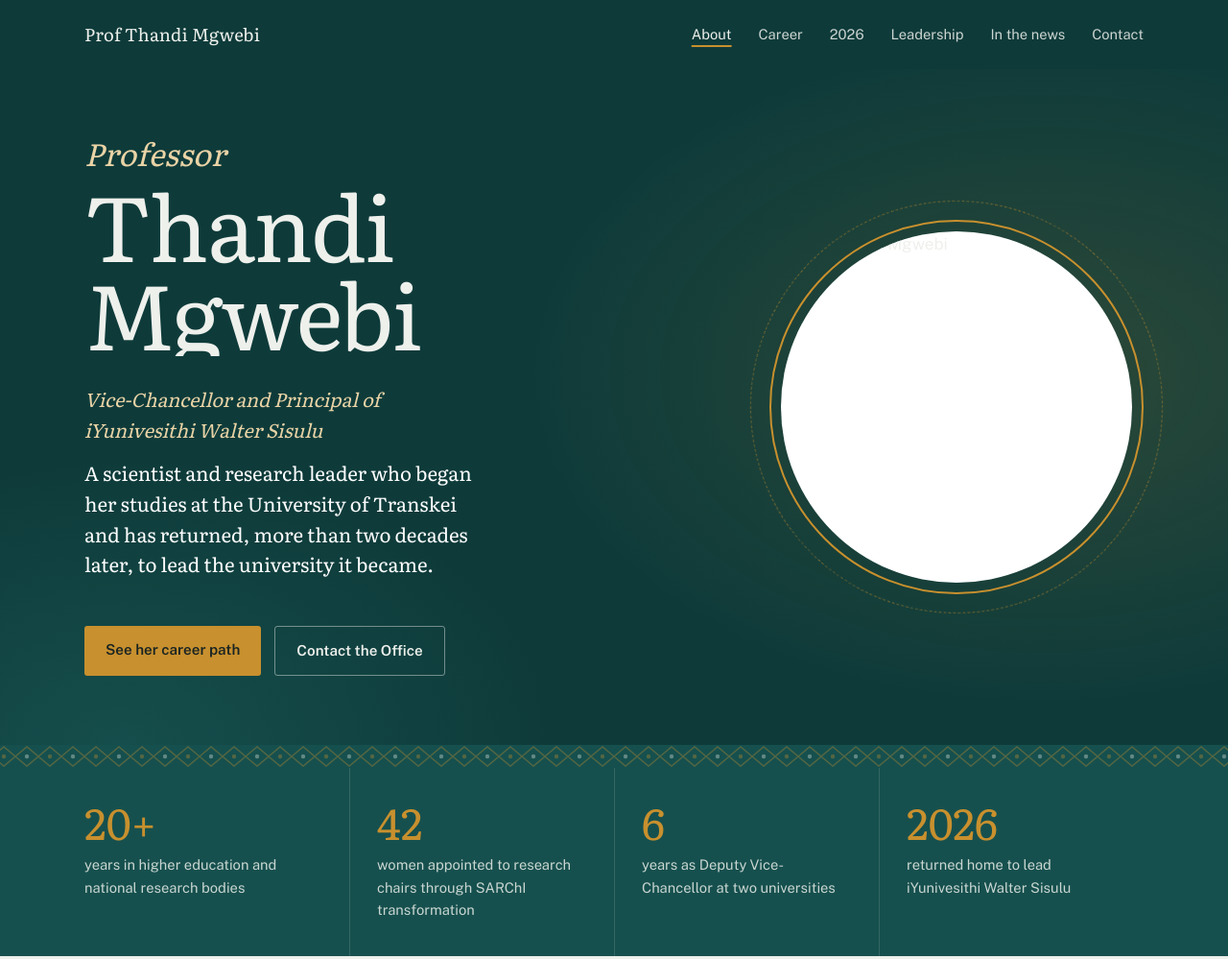
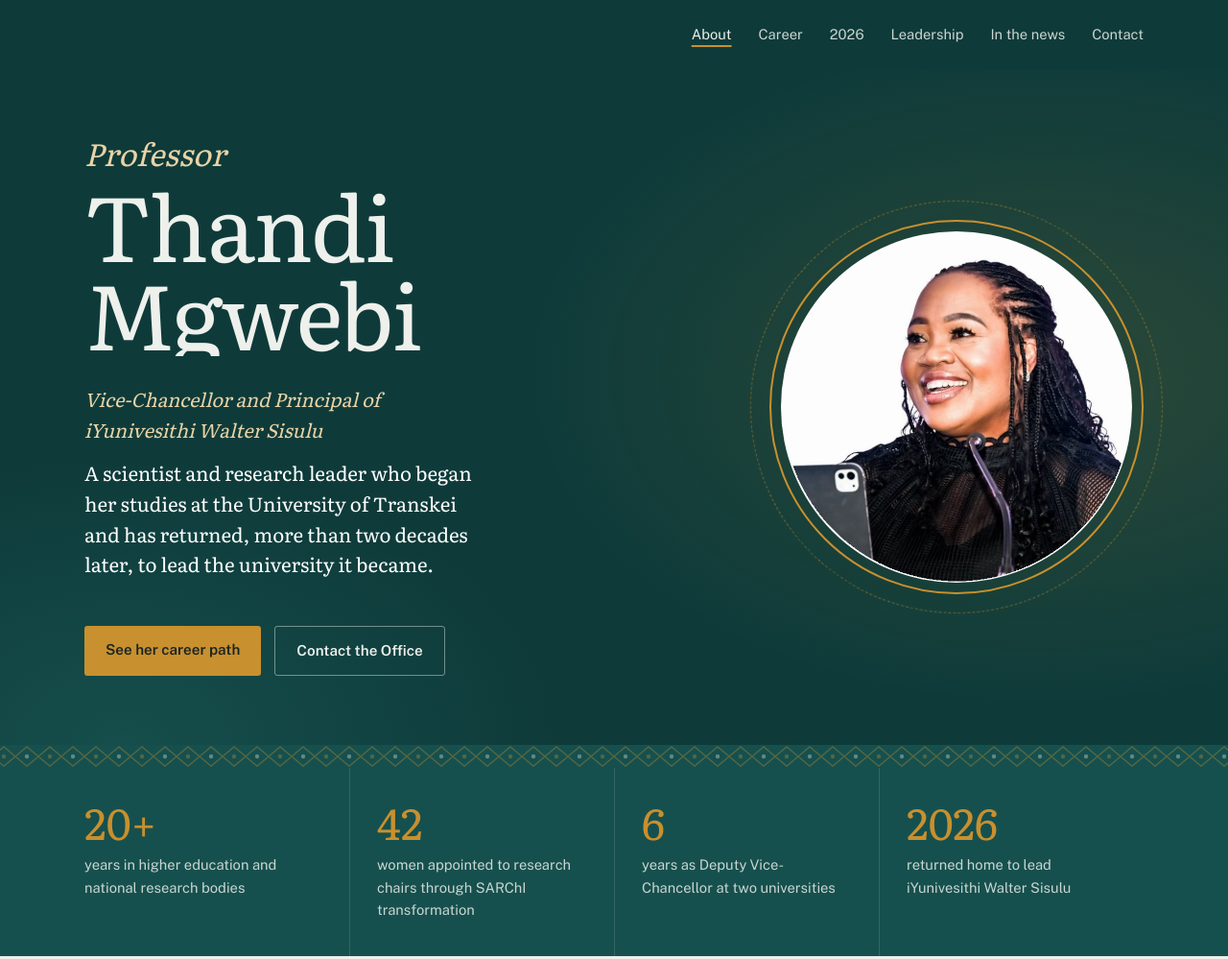
Before and after one commit to Mk3-thandow/prof-thandi, a plain HTML site: page index.html in a window 1280 px wide. Shown: the top 999 px of the page at 96% size. Drawn offline with nearby package versions, Linux system fonts and the light colour scheme; files whose address does not match are found by name.

Commit message:
Update index.html

```diff
--- a/index.html
+++ b/index.html
@@ -16,7 +16,7 @@
 
 <header class="site">
   <div class="wrap">
-    <a class="mark" href="#top">Prof Thandi Mgwebi</a>
+    <a class="mark" href="#top"></a>
     <nav aria-label="Main">
       <ul>
         <li><a href="#about">About</a></li>
@@ -42,7 +42,7 @@
           <a class="btn btn-ghost" href="#contact">Contact the Office</a>
         </div>
       </div>
-      <figure class="portrait"><img src="portrait.jpg" alt="Prof Thandi Mgwebi"></figure>
+      <figure class="portrait"><img src="images/portrait.jpg" alt="Prof Thandi Mgwebi"></figure>
     </div>
   </section>
 
@@ -114,7 +114,7 @@
       </div>
       <ol class="tl">
         <li class="tl-item l">
-          <div class="tl-media single"><button type="button" class="m-photo polaroid" data-full="2nd%20_Jan.jpeg" data-caption="Addressing the university community, January 2026"><span class="tape" aria-hidden="true"></span><img src="2nd%20_Jan.jpeg" alt="Prof Thandi Mgwebi speaking at a podium at iYunivesithi Walter Sisulu" loading="lazy" style="object-position:50% 28%"><span class="pol-cap">Day one, Mthatha</span></button></div>
+          <div class="tl-media single"><button type="button" class="m-photo polaroid" data-full="images/2nd%20_Jan.jpeg" data-caption="Addressing the university community, January 2026"><span class="tape" aria-hidden="true"></span><img src="images/2nd%20_Jan.jpeg" alt="Prof Thandi Mgwebi speaking at a podium at iYunivesithi Walter Sisulu" loading="lazy" style="object-position:50% 28%"><span class="pol-cap">Day one, Mthatha</span></button></div>
           <span class="tl-dot" aria-hidden="true"></span>
           <div class="tl-card"><span class="tl-month">January <em>2026</em></span><h3>Taking office</h3><p>On 1 January she took office as Vice-Chancellor and Principal, and shaped her first 100 days around listening and learning.</p><a href="https://www.wsu.ac.za/en/component/content/article/wsu-ushers-in-a-new-era-as-dr-thandi-mgwebi-begins-her-tenure-as-vice-chancellor-and-principal?catid=10&amp;Itemid=101" target="_blank" rel="noopener">Read the story<span class="sr-only"> (opens in a new tab)</span></a></div>
         </li>
@@ -124,17 +124,17 @@
           <div class="tl-card"><span class="tl-month">February <em>2026</em></span><h3>Students first</h3><p>In her first Academic Opening Address, &ldquo;A Vision for the University of the Future&rdquo;, she acknowledged students and the SRC first, ahead of university leadership.</p><a href="https://wsu.ac.za/index.php/en/component/content/article/wsu-2026-a-vision-for-the-university-of-the-future-vice-chancellors-academic-opening-address?catid=10&amp;Itemid=101" target="_blank" rel="noopener">Read the story<span class="sr-only"> (opens in a new tab)</span></a></div>
         </li>
         <li class="tl-item l">
-          <div class="tl-media stack"><button type="button" class="m-photo polaroid p1" data-full="apr-inauguration-2.jpeg" data-caption="The robing ceremony at her inauguration"><span class="tape" aria-hidden="true"></span><img src="apr-inauguration-2.jpeg" alt="Prof Thandi Mgwebi being robed during her inauguration ceremony" loading="lazy" style="object-position:45% 40%"><span class="pol-cap">The robing</span></button><button type="button" class="m-photo polaroid p3" data-full="Dr_Mgwebi_smile.jpg" data-caption="Celebrating with guests, April 2026"><span class="tape" aria-hidden="true"></span><img src="Dr_Mgwebi_smile.jpg" alt="Prof Thandi Mgwebi smiling outdoors among guests" loading="lazy" style="object-position:55% 32%"><span class="pol-cap">With guests</span></button><button type="button" class="m-photo polaroid p2" data-full="apr-inauguration-1.jpeg" data-caption="Vice-Chancellor&rsquo;s Inauguration, April 2026"><span class="tape" aria-hidden="true"></span><img src="apr-inauguration-1.jpeg" alt="Prof Thandi Mgwebi smiling in academic regalia at her inauguration" loading="lazy" style="object-position:55% 35%"><span class="pol-cap">Inauguration day</span></button></div>
+          <div class="tl-media stack"><button type="button" class="m-photo polaroid p1" data-full="images/apr-inauguration-2.jpeg" data-caption="The robing ceremony at her inauguration"><span class="tape" aria-hidden="true"></span><img src="images/apr-inauguration-2.jpeg" alt="Prof Thandi Mgwebi being robed during her inauguration ceremony" loading="lazy" style="object-position:45% 40%"><span class="pol-cap">The robing</span></button><button type="button" class="m-photo polaroid p3" data-full="images/Dr_Mgwebi_smile.jpg" data-caption="Celebrating with guests, April 2026"><span class="tape" aria-hidden="true"></span><img src="images/Dr_Mgwebi_smile.jpg" alt="Prof Thandi Mgwebi smiling outdoors among guests" loading="lazy" style="object-position:55% 32%"><span class="pol-cap">With guests</span></button><button type="button" class="m-photo polaroid p2" data-full="images/apr-inauguration-1.jpeg" data-caption="Vice-Chancellor&rsquo;s Inauguration, April 2026"><span class="tape" aria-hidden="true"></span><img src="images/apr-inauguration-1.jpeg" alt="Prof Thandi Mgwebi smiling in academic regalia at her inauguration" loading="lazy" style="object-position:55% 35%"><span class="pol-cap">Inauguration day</span></button></div>
           <span class="tl-dot" aria-hidden="true"></span>
           <div class="tl-card"><span class="tl-month">April <em>2026</em></span><h3>Inauguration</h3><p>She was formally inaugurated as Vice-Chancellor and Principal, and the community of Ntabankulu held a homecoming celebration in her honour on 25 April.</p><a href="https://www.wsu.ac.za/en/component/content/article/mgwebis-smile-not-weakness-inauguration-delagates-warn?catid=10&amp;Itemid=2097" target="_blank" rel="noopener">Read about the inauguration<span class="sr-only"> (opens in a new tab)</span></a></div>
         </li>
         <li class="tl-item r">
-          <div class="tl-media single"><button type="button" class="m-photo polaroid" data-full="VC_june.jpg" data-caption="With colleagues at the AAUN conference, Nelson Mandela University, June 2026"><span class="tape" aria-hidden="true"></span><img src="VC_june.jpg" alt="Prof Thandi Mgwebi with colleagues at Nelson Mandela University" loading="lazy" style="object-position:50% 30%"><span class="pol-cap">AAUN, Gqeberha</span></button></div>
+          <div class="tl-media single"><button type="button" class="m-photo polaroid" data-full="images/VC_june.jpg" data-caption="With colleagues at the AAUN conference, Nelson Mandela University, June 2026"><span class="tape" aria-hidden="true"></span><img src="images/VC_june.jpg" alt="Prof Thandi Mgwebi with colleagues at Nelson Mandela University" loading="lazy" style="object-position:50% 30%"><span class="pol-cap">AAUN, Gqeberha</span></button></div>
           <span class="tl-dot" aria-hidden="true"></span>
           <div class="tl-card"><span class="tl-month">June <em>2026</em></span><h3>Building bridges</h3><p>At the Australia-Africa Universities Network conference in Gqeberha, she placed international collaboration at the centre of the university's growth. Walter Sisulu was also named among South Africa's top four universities for sustainability impact.</p><a href="https://wsu.ac.za/en/component/content/article/prof-mgwebi-eyes-new-opportunities-for-walter-sisulu-through-austrailia-africa-universitis-nertwork?catid=18&amp;Itemid=101" target="_blank" rel="noopener">Read the story<span class="sr-only"> (opens in a new tab)</span></a></div>
         </li>
         <li class="tl-item l">
-          <div class="tl-media single"><button type="button" class="m-photo polaroid" data-full="strategy_launch.jpg" data-caption="Launching Vision 2040+, October 2026"><span class="tape" aria-hidden="true"></span><img src="strategy_launch.jpg" alt="Prof Thandi Mgwebi speaking at a podium" loading="lazy" style="object-position:58% 28%"><span class="pol-cap">Launching Vision 2040+</span></button></div>
+          <div class="tl-media single"><button type="button" class="m-photo polaroid" data-full="images/strategy_launch.jpg" data-caption="Launching Vision 2040+, October 2026"><span class="tape" aria-hidden="true"></span><img src="images/strategy_launch.jpg" alt="Prof Thandi Mgwebi speaking at a podium" loading="lazy" style="object-position:58% 28%"><span class="pol-cap">Launching Vision 2040+</span></button></div>
           <span class="tl-dot" aria-hidden="true"></span>
           <div class="tl-card"><span class="tl-month">October <em>2026</em></span><h3>Vision 2040+</h3><p>She launched Vision 2040+ to reshape the university's academic agenda, alongside its first appearance in the university rankings.</p><a href="https://www.wsu.ac.za/en/component/content/article/vc-reshapes-walter-sisulu-academic-agenda-with-vision-2040?catid=10&amp;Itemid=2097" target="_blank" rel="noopener">Read about Vision 2040+<span class="sr-only"> (opens in a new tab)</span></a></div>
         </li>
@@ -257,9 +257,9 @@
         <p>For speaking invitations, media requests and meetings, please contact the Office of the Vice-Chancellor.</p>
       </div>
       <div class="contact-grid">
-        <div><h3>Office of the Vice-Chancellor</h3><p>iYunivesithi Walter Sisulu<br><span class="tbc">Physical address to be confirmed</span></p></div>
-        <div><h3>Email</h3><p class="tbc">Office email to be confirmed</p></div>
-        <div><h3>Telephone</h3><p class="tbc">Office number to be confirmed</p></div>
+        <div><h3>Office of the Vice-Chancellor</h3><p>iYunivesithi Walter Sisulu<br><span class="tbc"></span></p></div>
+        <div><h3>Email</h3><p class="tbc">vc@wsu.ac.za | tmgwebi@wsu.ac.za</p></div>
+        <div><h3>Telephone</h3><p class="tbc">+27 (0) 47 502 2200 | 2212</p></div>
       </div>
     </div>
   </section>
```
